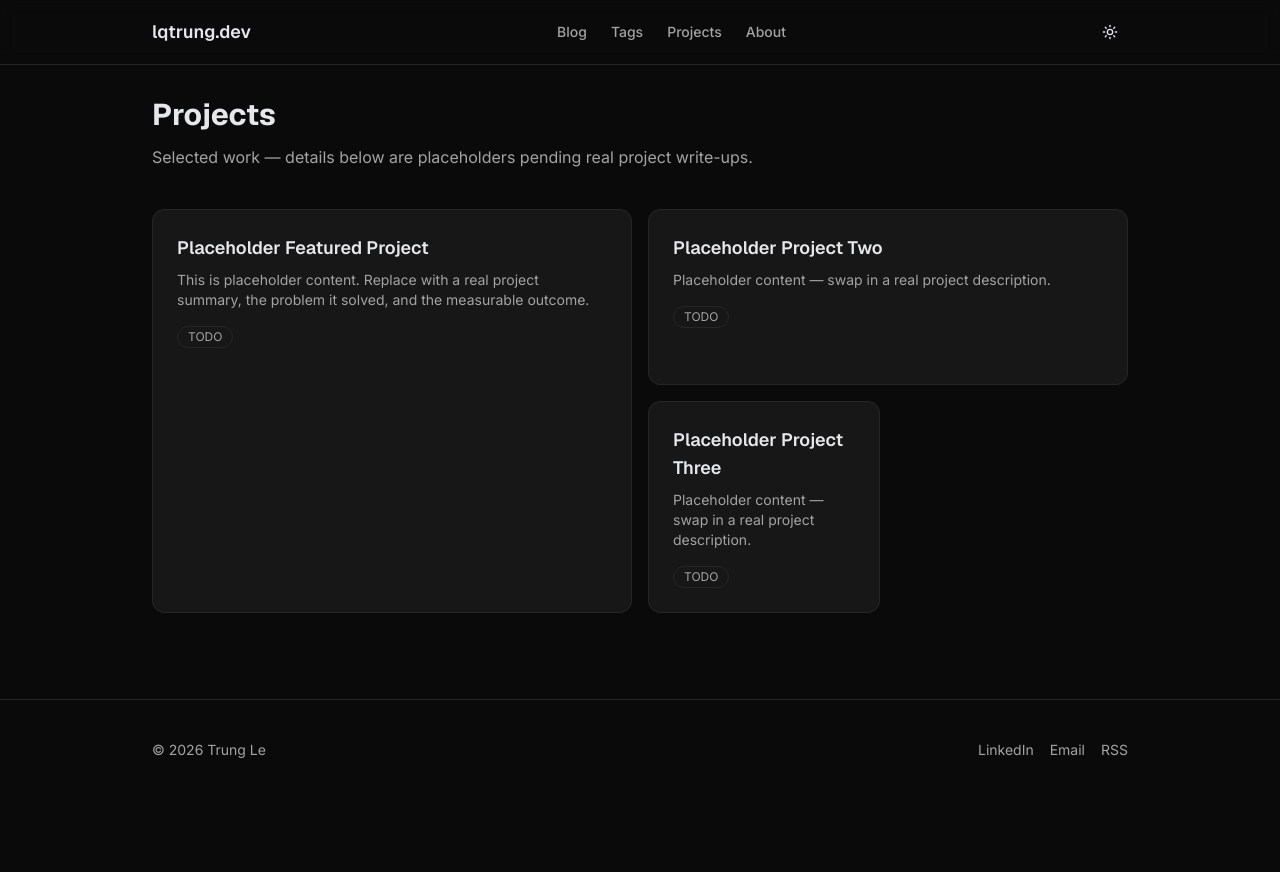
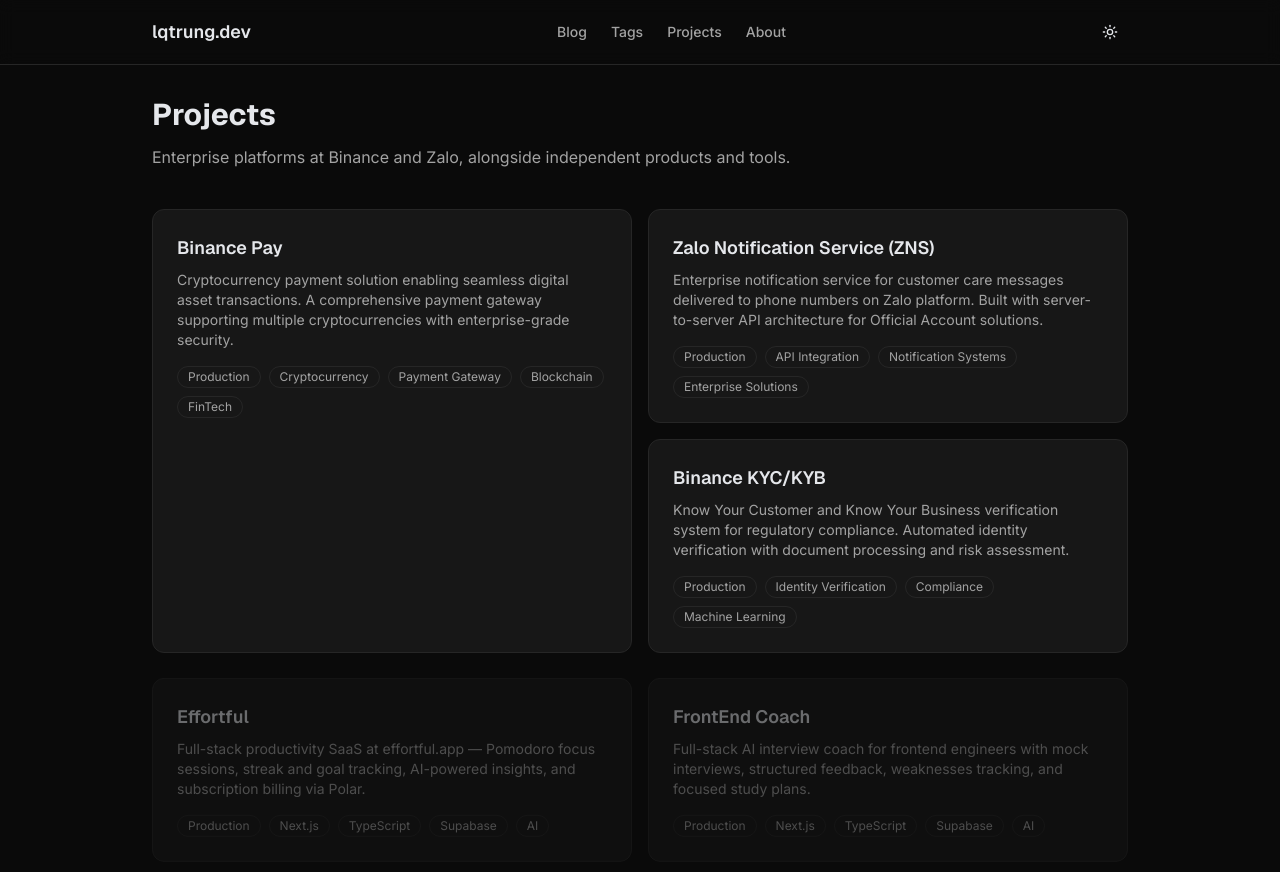
Before and after one commit to lqtrung-95/lqtrung-dev, a Next.js app: page /projects in a window 1280 px wide. Shown: the top 872 px of the page. Before the commit the page ends 800 px from the top, so only its background shows below. Built offline with nearby package versions, Linux system fonts and the light colour scheme.

Commit message:
feat: replace placeholder projects with real project data
Port all 10 real projects (3 Binance/Zalo enterprise platforms, 7
personal products/tools) verbatim from the old site's pages/projects.js.

```diff
--- a/app/projects/page.tsx
+++ b/app/projects/page.tsx
@@ -16,8 +16,7 @@
         Projects
       </h1>
       <p className="mt-3 max-w-2xl text-(--fg-muted)">
-        {/* TODO: replace with real project details — entries below are placeholders */}
-        Selected work — details below are placeholders pending real project write-ups.
+        Enterprise platforms at Binance and Zalo, alongside independent products and tools.
       </p>
       <div className="mt-10">
         <BentoGrid>
--- a/data/projects.ts
+++ b/data/projects.ts
@@ -1,10 +1,7 @@
 // Typed replacement for `data/projectsData.js`.
 //
-// TODO: replace with real project details. The two entries below are
-// placeholder starter content carried over from the previous site
-// ("E-commerce Website", "Task Management App") — no real project names,
-// clients, or metrics have been supplied yet. Layout/bento UI is real;
-// only the data is a stand-in.
+// Real project data, ported verbatim from `pages/projects.js` (companyProjects
+// + personalProjects) in the previous site — not invented.
 export type BentoSpan = 'featured' | 'medium' | 'small'
 
 export type Project = {
@@ -20,27 +17,90 @@
 
 export const projects: Project[] = [
   {
-    // TODO: replace with real project details
-    title: 'Placeholder Featured Project',
+    title: 'Binance Pay',
     description:
-      'This is placeholder content. Replace with a real project summary, the problem it solved, and the measurable outcome.',
-    tags: ['TODO'],
+      'Cryptocurrency payment solution enabling seamless digital asset transactions. A comprehensive payment gateway supporting multiple cryptocurrencies with enterprise-grade security.',
+    tags: ['Production', 'Cryptocurrency', 'Payment Gateway', 'Blockchain', 'FinTech'],
+    href: 'https://pay.binance.com/en',
     span: 'featured',
     featured: true,
   },
   {
-    // TODO: replace with real project details
-    title: 'Placeholder Project Two',
-    description: 'Placeholder content — swap in a real project description.',
-    tags: ['TODO'],
+    title: 'Zalo Notification Service (ZNS)',
+    description:
+      'Enterprise notification service for customer care messages delivered to phone numbers on Zalo platform. Built with server-to-server API architecture for Official Account solutions.',
+    tags: ['Production', 'API Integration', 'Notification Systems', 'Enterprise Solutions'],
+    href: 'https://zalo.cloud/zns/guidelines/intro',
     span: 'medium',
     featured: false,
   },
   {
-    // TODO: replace with real project details
-    title: 'Placeholder Project Three',
-    description: 'Placeholder content — swap in a real project description.',
-    tags: ['TODO'],
+    title: 'Binance KYC/KYB',
+    description:
+      'Know Your Customer and Know Your Business verification system for regulatory compliance. Automated identity verification with document processing and risk assessment.',
+    tags: ['Production', 'Identity Verification', 'Compliance', 'Machine Learning'],
+    href: 'https://www.binance.com/en/support/faq/detail/360015552032',
+    span: 'medium',
+    featured: false,
+  },
+  {
+    title: 'Effortful',
+    description:
+      'Full-stack productivity SaaS at effortful.app — Pomodoro focus sessions, streak and goal tracking, AI-powered insights, and subscription billing via Polar.',
+    tags: ['Production', 'Next.js', 'TypeScript', 'Supabase', 'AI'],
+    href: 'https://effortful.app',
+    span: 'medium',
+    featured: false,
+  },
+  {
+    title: 'FrontEnd Coach',
+    description:
+      'Full-stack AI interview coach for frontend engineers with mock interviews, structured feedback, weaknesses tracking, and focused study plans.',
+    tags: ['Production', 'Next.js', 'TypeScript', 'Supabase', 'AI'],
+    href: 'https://frontendcoach.app/',
+    span: 'medium',
+    featured: false,
+  },
+  {
+    title: 'Magic Console Logger',
+    description:
+      'A VSCode extension that supercharges debugging workflows with intelligent console.log generation, context-aware variable logging, and seamless developer productivity features.',
+    tags: ['Completed', 'VSCode Extension', 'TypeScript', 'Developer Tools'],
+    href: 'https://marketplace.visualstudio.com/items?itemName=trunglq.magic-console-logger',
+    span: 'small',
+    featured: false,
+  },
+  {
+    title: 'Any-2-QR',
+    description:
+      'Privacy-focused QR code generator that converts any link, text, or contact information into customizable QR codes with personal branding options.',
+    tags: ['Completed', 'JavaScript', 'Client-Side Processing', 'Privacy'],
+    href: 'https://any-2-qr.vercel.app/',
+    span: 'small',
+    featured: false,
+  },
+  {
+    title: 'Emoji Charades',
+    description:
+      'Interactive word game that challenges players to decode emoji clues and discover hidden English idioms and common sayings.',
+    tags: ['Completed', 'React', 'Game Development', 'Educational Technology'],
+    href: 'https://emoji-charades.vercel.app/',
+    span: 'small',
+    featured: false,
+  },
+  {
+    title: 'Tarot Insight',
+    description:
+      'AI-powered tarot reading application that provides personalized interpretations using OpenAI API for meaningful and contextual card readings.',
+    tags: ['In Progress', 'OpenAI API', 'AI Integration', 'Natural Language Processing'],
+    span: 'small',
+    featured: false,
+  },
+  {
+    title: 'Shot Mate',
+    description:
+      'Mobile photography assistant app that guides users through poses and compositions to capture stunning photos with professional-quality results.',
+    tags: ['In Progress', 'Mobile Development', 'Computer Vision', 'React Native'],
     span: 'small',
     featured: false,
   },
```
